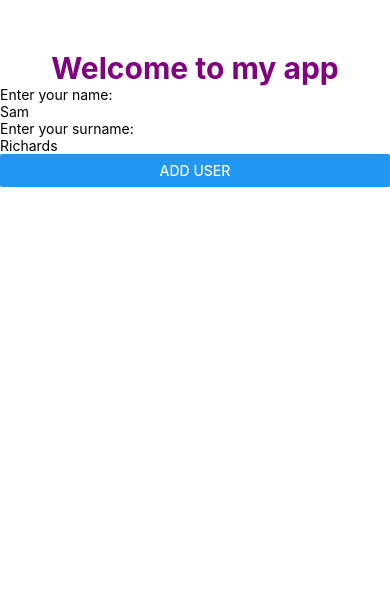
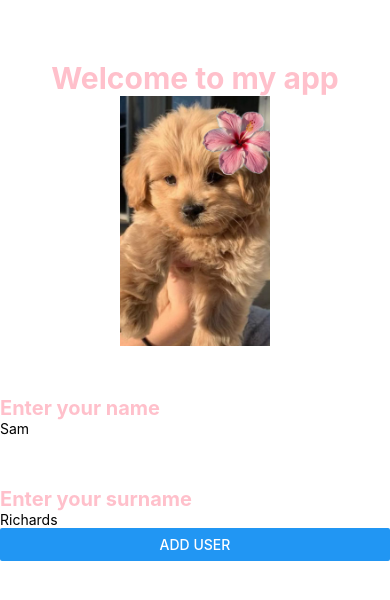
Before and after one commit to JesseBennett-lab/PracticeApp, a React Native app in the folder first-app/: screen / in a window 390 px wide. Shown: the top 600 px of the page. Built offline with nearby package versions, Linux system fonts and the light colour scheme.

Commit message:
updated image

```diff
--- a/first-app/App.tsx
+++ b/first-app/App.tsx
@@ -1,16 +1,24 @@
 import { StatusBar } from 'expo-status-bar';
-import { StyleSheet, Text, View , TextInput, Button } from 'react-native';
+import { StyleSheet, Text, View , TextInput, Button, Image } from 'react-native';
 
 export default function App() {
   return (
     <View>
+
+
+
+
      <Text style={styles.welcomeText}>Welcome to my app</Text>
-      <Text>Enter your name:</Text>
+     <Image  style={styles.logo} source={require('./images/dogimage.jpg')}/>
+
+
+      <Text style={styles.headingText}>Enter your name</Text>
       <TextInput placeholder="Sam"/>
-      <Text>Enter your surname:</Text>
+      <Text style={styles.headingText}>Enter your surname</Text>
       <TextInput placeholder="Richards"/>
 
       <Button title= "Add user"/>
+
       <StatusBar style="auto" />
     </View>
   );
@@ -18,10 +26,26 @@ export default function App() {
 
 const styles = StyleSheet.create({
   welcomeText: {
-    paddingTop:50,
-    color: 'purple',
+    paddingTop:60,
+    color: 'pink',
     fontWeight: 'bold',
     fontSize: 30,
     textAlign: 'center',
+    backgroundColor:'white',
   },
+  headingText: {
+    paddingTop:50,
+    color: 'pink',
+    fontWeight: 'bold',
+    fontSize: 20,
+    textAlign: 'auto',
+    backgroundColor:'white',
+  },
+logo:{
+  width:150,
+  height:250,
+  alignSelf: 'center',
+
+},
+
 });
```
Also changed, not shown: first-app/images/dogimage.jpg (added).
